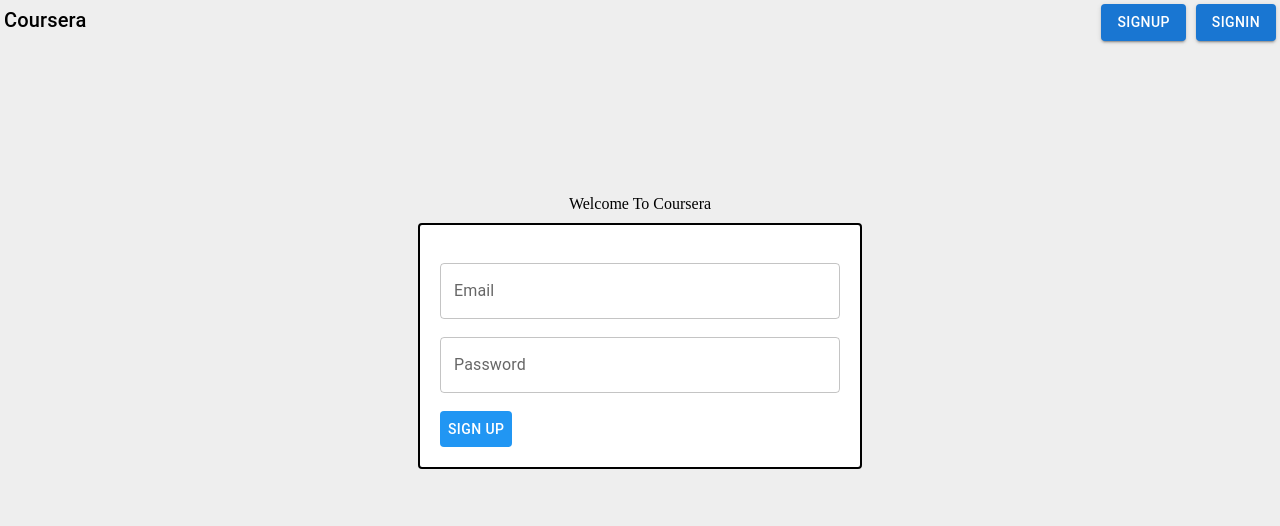
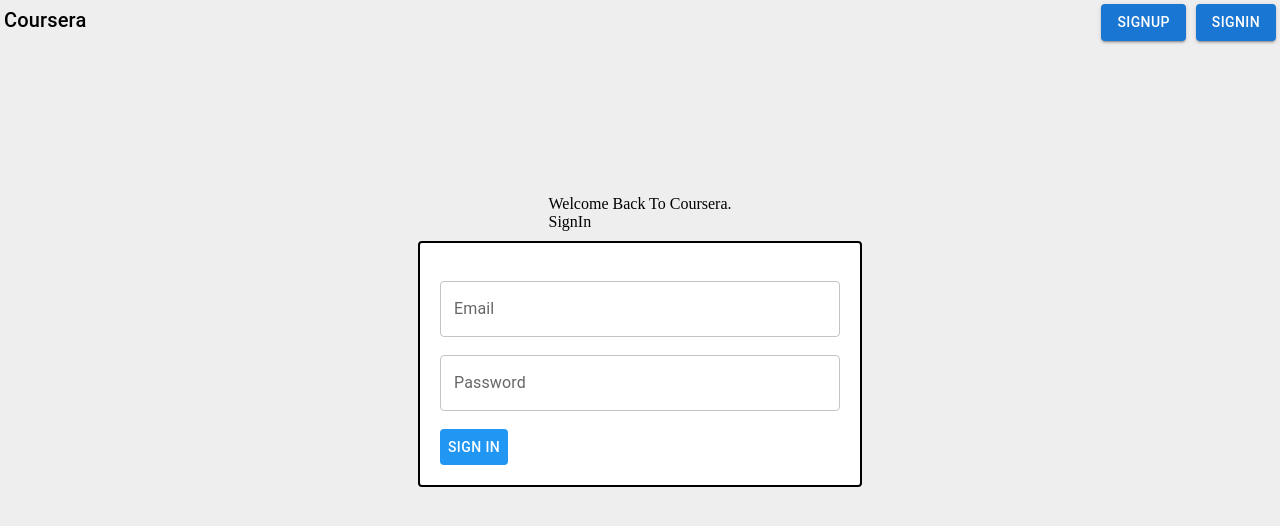
Before and after one commit to BhaskarPurohit/course-selling-app, a React (Vite) app: page /signin in a window 1280 px wide. Shown: the top 526 px of the page. Built offline with nearby package versions, Linux system fonts and the light colour scheme.

Commit message:
adding routes to the app

```diff
--- a/package.json
+++ b/package.json
@@ -14,7 +14,9 @@
     "@emotion/styled": "^11.11.0",
     "@mui/material": "^5.14.20",
     "react": "^18.2.0",
-    "react-dom": "^18.2.0"
+    "react-dom": "^18.2.0",
+    "react-router": "^6.20.1",
+    "react-router-dom": "^6.20.1"
   },
   "devDependencies": {
     "@types/react": "^18.2.37",
--- a/src/App.jsx
+++ b/src/App.jsx
@@ -1,15 +1,24 @@
-import React from 'react'
-import SignUp from './SignUp'
-import AppBar from './AppBar'
+import React from "react";
+import SignUp from "./SignUp";
+import AppBar from "./AppBar";
+import SignIn from "./SignIn";
+import { BrowserRouter as Router, Route, Routes } from "react-router-dom";
 const App = () => {
   return (
-    <div style={{width:"100vw", height:"100vh",backgroundColor:"#eee"}}>
+    <div style={{
+      width:"100vw",
+      height:"100vh",
+      backgroundColor:"#eeeeee"
+    }}>
       <AppBar/>
-      <SignUp/>
+      <Router>
+        <Routes>
+          <Route path="/signin" element={<SignIn />}></Route>
+          <Route path="/signup" element={<SignUp />}></Route>
+        </Routes>
+      </Router>
     </div>
-  )
-}
+  );
+};
 
-
-
-export default App
+export default App;
--- a/src/AppBar.jsx
+++ b/src/AppBar.jsx
@@ -15,11 +15,16 @@
       </div>
       <div style={{display:"flex"}}>
         <div style={{marginRight:10}}>
-          <Button variant={"contained"}>SignUp</Button>
+          <Button variant={"contained"} onClick={()=>{
+            window.location = "/signup"
+          }}>SignUp</Button>
 
         </div>
         <div>
-            <Button variant={"contained"}>SignIn</Button>
+            <Button variant={"contained"}
+            onClick={()=>{
+                window.location ="/signin"
+            }}>SignIn</Button>
         </div>
       </div>
     </div>
--- /dev/null
+++ b/src/SignIn.jsx
@@ -0,0 +1,53 @@
+import React from "react";
+import { Button ,Card,TextField} from "@mui/material";
+
+
+
+const SignUp = () => {
+  return (
+    <div >
+      <div>
+        <div
+          style={{
+            paddingTop:150,
+            marginBottom: 10,
+            display:"flex",
+            justifyContent:"center"
+          }}
+        >
+          Welcome Back To Coursera.
+          <br />
+          SignIn
+        </div>
+      </div>
+      <div style={{
+        display:"flex",
+        justifyContent:"center"
+      }}>
+        <Card
+          variant={"outlined"}
+          style={{width:400, padding:20, border:"2px solid black"}}
+        >
+          <br />
+          <TextField id="outline-basic"
+          fullWidth={true}
+          label="Email"
+          variant="outlined"
+          type="text" />
+          <br /> <br />
+          <TextField id="outline-basic"
+          fullWidth={true}
+          label="Password"
+          variant="outlined"
+          type={"password"} />
+          <br />
+          <br />
+          <Button style={{backgroundColor:"#2196F3",
+        color:"white"}}>Sign In</Button>
+        </Card>
+      </div>
+    </div>
+  );
+};
+
+export default SignUp;
```
Also changed, not shown: 1 other file (tests, documents, lock files or other folders).
